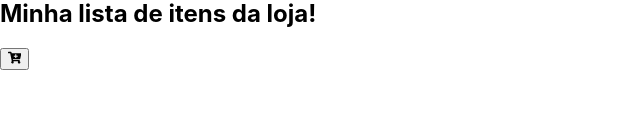
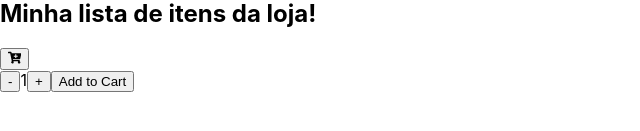
Before and after one commit to camilakvalcanti/ReactCoderHouse, a React (Create React App) app: page / in a window 1280 px wide. Shown: the part 473-604 px from the top of the page, without its empty margins (0-640 px from the left). Built offline with nearby package versions, Linux system fonts and the light colour scheme.

Commit message:
Implementação do componente ItemCount

```diff
--- a/src/App.tsx
+++ b/src/App.tsx
@@ -3,6 +3,7 @@ import { useState } from 'react';
 import './App.css';
 import NavBar from './components/navBar';
 import { FaCartPlus } from "react-icons/fa";
+import ItemCount from './components/navBar/ItemCount';
 
 const App = () => {
 
@@ -11,6 +12,10 @@ const App = () => {
       <h2>Minha lista de itens da loja!</h2>
     );
   };
+
+  const handleAddToCart = (quantity: number) => {
+    console.log('Added ${quantity} items to the cart');
+  }
 
   return (
     <div>
@@ -23,6 +28,7 @@ const App = () => {
       <button type='button'>
         <FaCartPlus />
       </button>
+      <ItemCount initial={1} stock={10} onAdd={handleAddToCart} />
     </div>
   );
 };
--- /dev/null
+++ b/src/components/navBar/ItemCount/index.tsx
@@ -0,0 +1,39 @@
+import React, { useState } from 'react';
+
+interface ItemCountProps {
+    initial: number;
+    stock: number;
+    onAdd: (quantity: number) => void;
+}
+
+const ItemCount = ({ initial, stock, onAdd } : ItemCountProps) => {
+    const [count, setCount] = useState(initial);
+
+    const handleIncrement = () => {
+        if (count < stock) {
+            setCount(count + 1);
+        }
+    };
+
+    const handleDecrement = () => {
+        if (count > 1) {
+            setCount(count - 1);
+        }
+    };
+
+    const handleAdd = () => {
+        onAdd(count);
+    };
+
+    return (
+        <div className='item-count'>
+            <button onClick={handleDecrement}>-</button>
+            <span>{count}</span>
+            <button onClick={handleIncrement}>+</button>
+            <button onClick={handleAdd}>Add to Cart</button>
+        </div>
+    );
+
+};
+
+export default ItemCount;
--- a/src/components/navBar/index.tsx
+++ b/src/components/navBar/index.tsx
@@ -8,6 +8,7 @@ interface NavBarProps {
 }
 
 const NavBar = ({buttonNames,url}: NavBarProps) => {
+
 
     return (
         <div>
```
